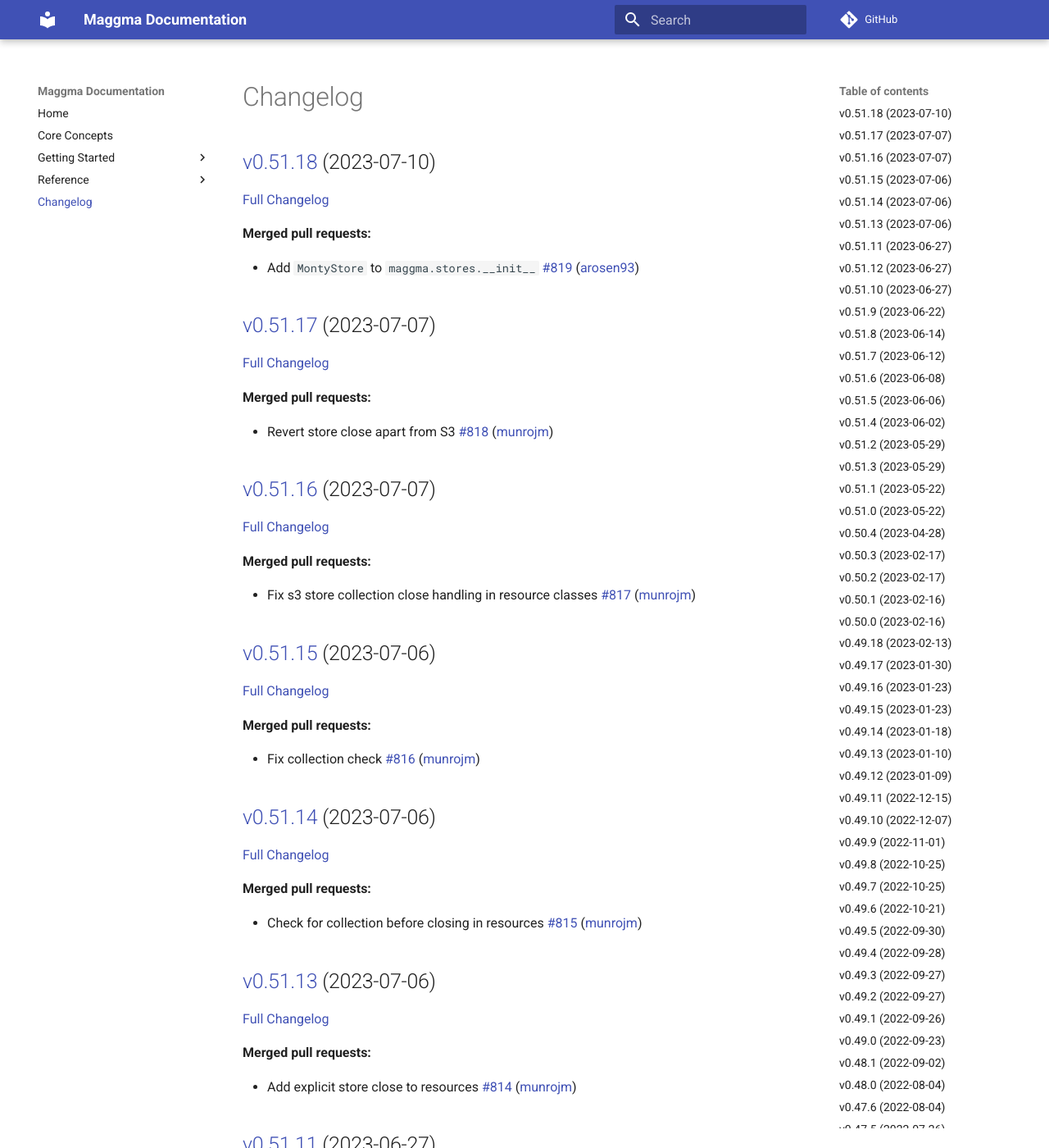
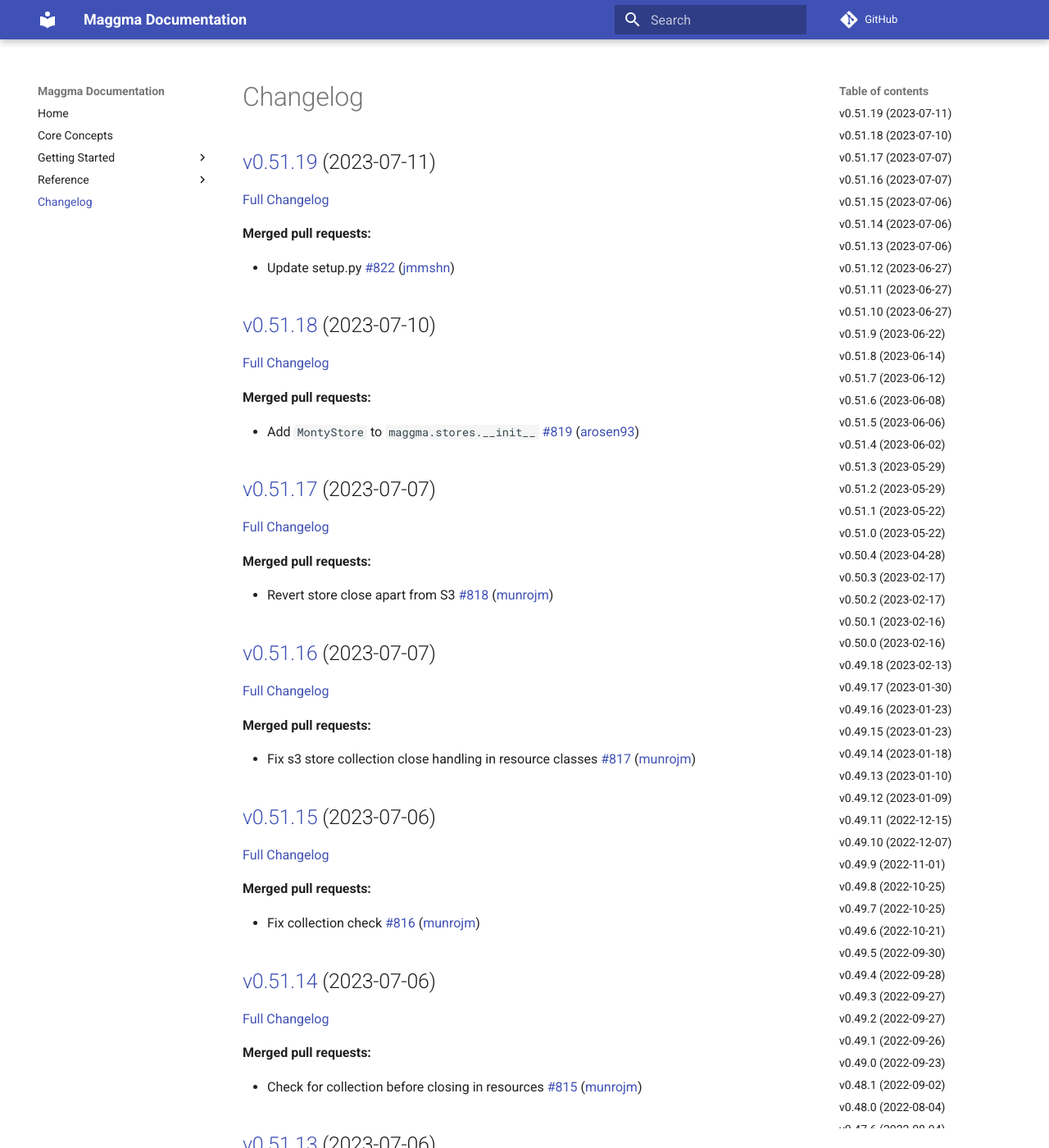
Before and after one commit to materialsproject/maggma, an MkDocs documentation site: the page built from docs/CHANGELOG.md, in a window 1280 px wide and 1400 px high. Shown: the whole window at 82% size. Built offline with MkDocs 1.6.1 and Material for MkDocs 9.7.7, drawn with Linux system fonts in a browser that asks for light colours; comment, search, counter and statistics services are not loaded; some of the changed text lies outside the part shown.

Commit message:
Updated CHANGELOG.md

```diff
--- a/docs/CHANGELOG.md
+++ b/docs/CHANGELOG.md
@@ -1,4 +1,12 @@
 # Changelog
+
+## [v0.51.19](https://github.com/materialsproject/maggma/tree/v0.51.19) (2023-07-11)
+
+[Full Changelog](https://github.com/materialsproject/maggma/compare/v0.51.18...v0.51.19)
+
+**Merged pull requests:**
+
+- Update setup.py [\#822](https://github.com/materialsproject/maggma/pull/822) ([jmmshn](https://github.com/jmmshn))
 
 ## [v0.51.18](https://github.com/materialsproject/maggma/tree/v0.51.18) (2023-07-10)
 
@@ -42,19 +50,19 @@
 
 ## [v0.51.13](https://github.com/materialsproject/maggma/tree/v0.51.13) (2023-07-06)
 
-[Full Changelog](https://github.com/materialsproject/maggma/compare/v0.51.11...v0.51.13)
+[Full Changelog](https://github.com/materialsproject/maggma/compare/v0.51.12...v0.51.13)
 
 **Merged pull requests:**
 
 - Add explicit store close to resources [\#814](https://github.com/materialsproject/maggma/pull/814) ([munrojm](https://github.com/munrojm))
 
+## [v0.51.12](https://github.com/materialsproject/maggma/tree/v0.51.12) (2023-06-27)
+
+[Full Changelog](https://github.com/materialsproject/maggma/compare/v0.51.11...v0.51.12)
+
 ## [v0.51.11](https://github.com/materialsproject/maggma/tree/v0.51.11) (2023-06-27)
 
-[Full Changelog](https://github.com/materialsproject/maggma/compare/v0.51.12...v0.51.11)
-
-## [v0.51.12](https://github.com/materialsproject/maggma/tree/v0.51.12) (2023-06-27)
-
-[Full Changelog](https://github.com/materialsproject/maggma/compare/v0.51.10...v0.51.12)
+[Full Changelog](https://github.com/materialsproject/maggma/compare/v0.51.10...v0.51.11)
 
 ## [v0.51.10](https://github.com/materialsproject/maggma/tree/v0.51.10) (2023-06-27)
 
@@ -120,19 +128,19 @@
 
 ## [v0.51.4](https://github.com/materialsproject/maggma/tree/v0.51.4) (2023-06-02)
 
-[Full Changelog](https://github.com/materialsproject/maggma/compare/v0.51.2...v0.51.4)
+[Full Changelog](https://github.com/materialsproject/maggma/compare/v0.51.3...v0.51.4)
 
 **Merged pull requests:**
 
 - modify JSONStore file creation [\#792](https://github.com/materialsproject/maggma/pull/792) ([gpetretto](https://github.com/gpetretto))
 
+## [v0.51.3](https://github.com/materialsproject/maggma/tree/v0.51.3) (2023-05-29)
+
+[Full Changelog](https://github.com/materialsproject/maggma/compare/v0.51.2...v0.51.3)
+
 ## [v0.51.2](https://github.com/materialsproject/maggma/tree/v0.51.2) (2023-05-29)
 
-[Full Changelog](https://github.com/materialsproject/maggma/compare/v0.51.3...v0.51.2)
-
-## [v0.51.3](https://github.com/materialsproject/maggma/tree/v0.51.3) (2023-05-29)
-
-[Full Changelog](https://github.com/materialsproject/maggma/compare/v0.51.1...v0.51.3)
+[Full Changelog](https://github.com/materialsproject/maggma/compare/v0.51.1...v0.51.2)
 
 **Merged pull requests:**
 
```
